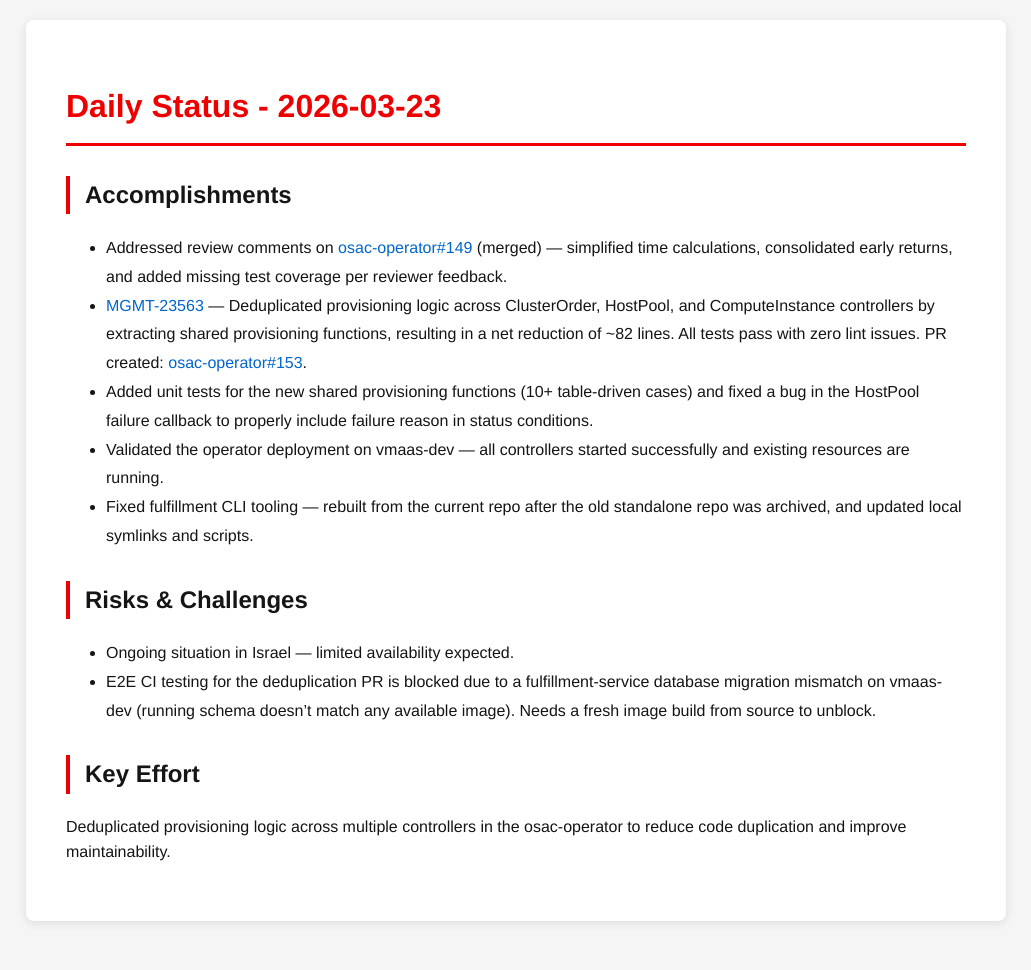
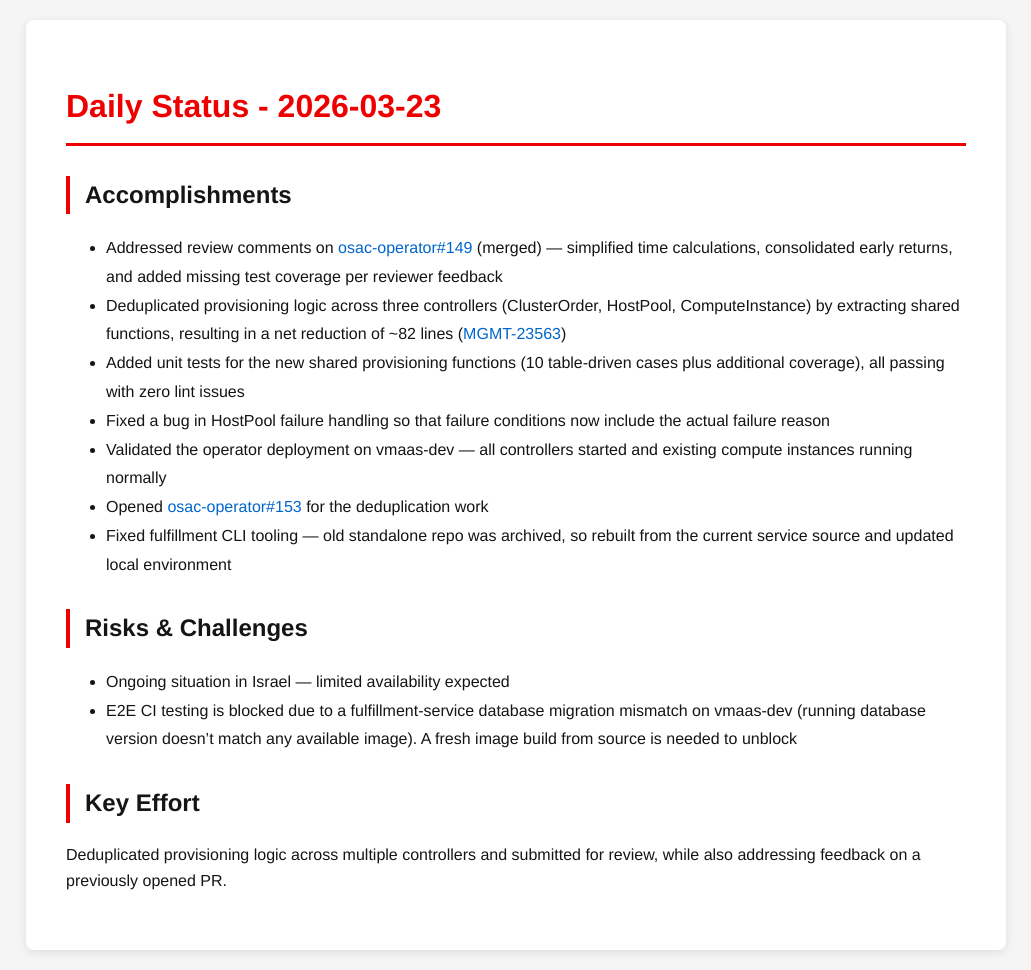
Before and after one commit to tzvatot/daily-status, a Jekyll site: the page built from 2026-03-23.md, in a window 1280 px wide. Shown: the whole page, without its empty margins (124-1155 px from the left). Built offline with Jekyll 4.4.1, drawn with Linux system fonts in a browser that asks for light colours; before the commit the page ends 941 px from its top, so only the background shows below that.

Commit message:
Daily status update - 2026-03-23

```diff
--- a/2026-03-23.md
+++ b/2026-03-23.md
@@ -7,15 +7,17 @@ date: 2026-03-23
 # Daily Status - 2026-03-23
 
 ## Accomplishments
-- Addressed review comments on [osac-operator#149](https://github.com/osac-project/osac-operator/pull/149) (merged) — simplified time calculations, consolidated early returns, and added missing test coverage per reviewer feedback.
-- [MGMT-23563](https://issues.redhat.com/browse/MGMT-23563) — Deduplicated provisioning logic across ClusterOrder, HostPool, and ComputeInstance controllers by extracting shared provisioning functions, resulting in a net reduction of ~82 lines. All tests pass with zero lint issues. PR created: [osac-operator#153](https://github.com/osac-project/osac-operator/pull/153).
-- Added unit tests for the new shared provisioning functions (10+ table-driven cases) and fixed a bug in the HostPool failure callback to properly include failure reason in status conditions.
-- Validated the operator deployment on vmaas-dev — all controllers started successfully and existing resources are running.
-- Fixed fulfillment CLI tooling — rebuilt from the current repo after the old standalone repo was archived, and updated local symlinks and scripts.
+- Addressed review comments on [osac-operator#149](https://github.com/osac-project/osac-operator/pull/149) (merged) — simplified time calculations, consolidated early returns, and added missing test coverage per reviewer feedback
+- Deduplicated provisioning logic across three controllers (ClusterOrder, HostPool, ComputeInstance) by extracting shared functions, resulting in a net reduction of ~82 lines ([MGMT-23563](https://issues.redhat.com/browse/MGMT-23563))
+- Added unit tests for the new shared provisioning functions (10 table-driven cases plus additional coverage), all passing with zero lint issues
+- Fixed a bug in HostPool failure handling so that failure conditions now include the actual failure reason
+- Validated the operator deployment on vmaas-dev — all controllers started and existing compute instances running normally
+- Opened [osac-operator#153](https://github.com/osac-project/osac-operator/pull/153) for the deduplication work
+- Fixed fulfillment CLI tooling — old standalone repo was archived, so rebuilt from the current service source and updated local environment
 
 ## Risks & Challenges
-- Ongoing situation in Israel — limited availability expected.
-- E2E CI testing for the deduplication PR is blocked due to a fulfillment-service database migration mismatch on vmaas-dev (running schema doesn't match any available image). Needs a fresh image build from source to unblock.
+- Ongoing situation in Israel — limited availability expected
+- E2E CI testing is blocked due to a fulfillment-service database migration mismatch on vmaas-dev (running database version doesn't match any available image). A fresh image build from source is needed to unblock
 
 ## Key Effort
-Deduplicated provisioning logic across multiple controllers in the osac-operator to reduce code duplication and improve maintainability.
+Deduplicated provisioning logic across multiple controllers and submitted for review, while also addressing feedback on a previously opened PR.
```
